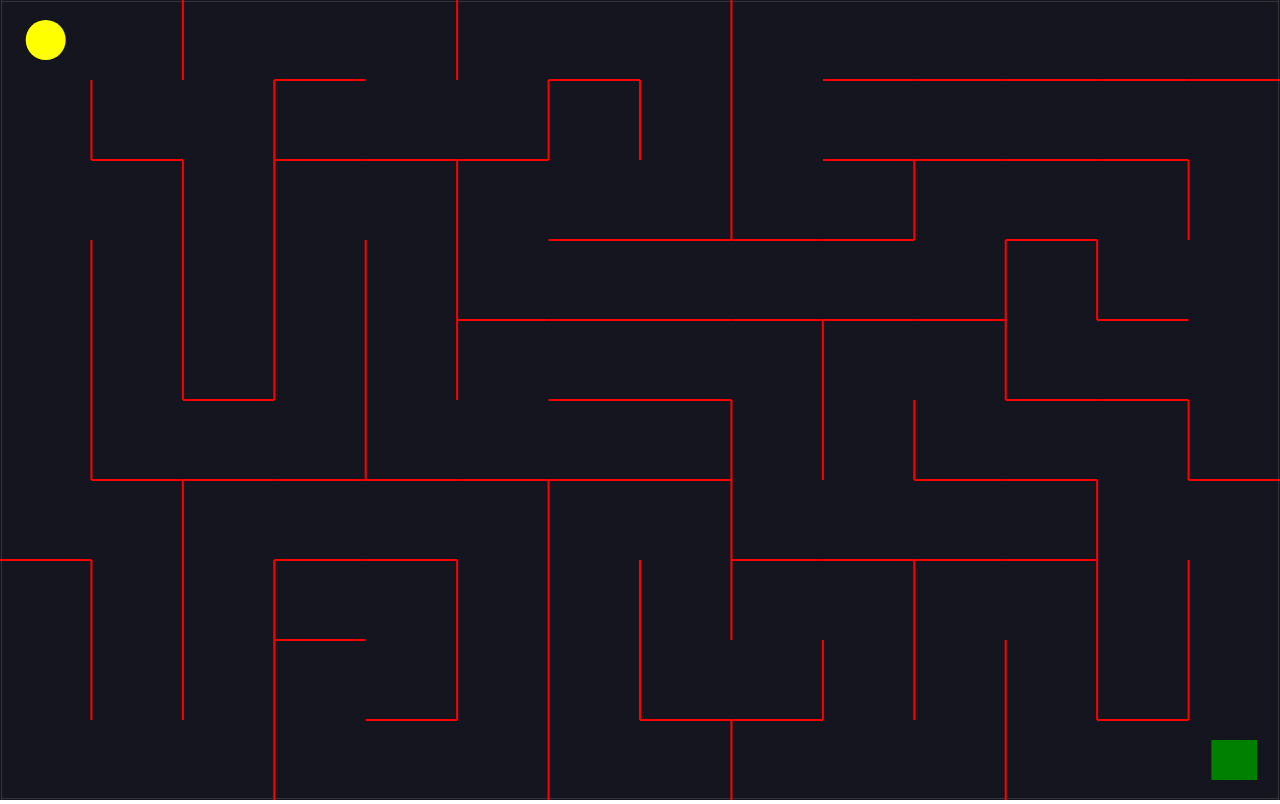
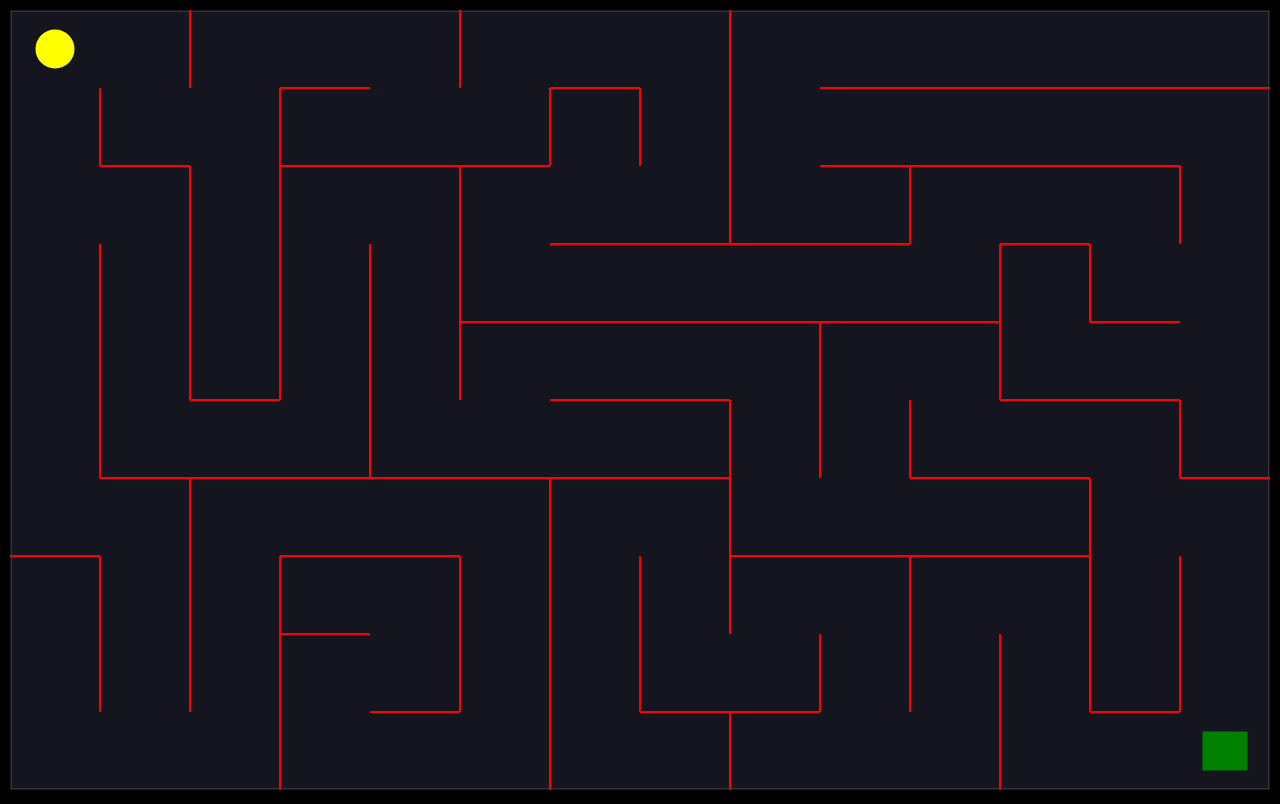
Before and after one commit to criscrispy/awesome-maze-game, a plain HTML site: page index.html in a window 1280 px wide. Drawn offline with nearby package versions, Linux system fonts and the light colour scheme; animation ran at ten frames a second.

```diff
--- a/app.js
+++ b/app.js
@@ -1,3 +1,4 @@
+
 //  Declaring Matter js variables
 const { Engine, Render, Runner, World, Bodies, Body, Events } = Matter;
 
@@ -13,17 +14,18 @@
 //
 const cellsHorizontal = 14;
 const cellsVertical = 10;
-const width = window.innerWidth;
-const height = window.innerHeight;
+const width = window.innerWidth-20;
+const height = window.innerHeight-20;
 
 const unitLengthX = width / cellsHorizontal;
 const unitLengthY = height / cellsVertical;
 
 
-
+const mainDiv = document.createElement('div');
+mainDiv.classList.add('mainDiv');
 
 const render = Render.create({
-    element: document.body,
+    element: mainDiv,
     engine: engine,
     options: {
         wireframes: false,
@@ -55,8 +57,9 @@
         label: "border"
     }),
 ]
-
-World.add(world, walls);
+World.add(world, walls)
+// mainDiv.append();
+document.querySelector('body').append(mainDiv);
 
 // UTILS - shuffle function
 const shuffle = arr => {
--- a/style.css
+++ b/style.css
@@ -1,11 +1,22 @@
 body {
+	background-color: black;
+	display: flex;
 	margin: 0;
+	margin-top: 10px;
 	padding: 0;
-	box-sizing: content-box;
+	box-sizing: border-box;
+	justify-content: center;
+	align-items: center;
+}
+
+.mainDiv {
+	display: flex;
+	box-sizing: border-box;
 }
 
 .hidden {
 	display: none !important;
+	box-sizing: border-box;
 }
 
 h1 {
```
